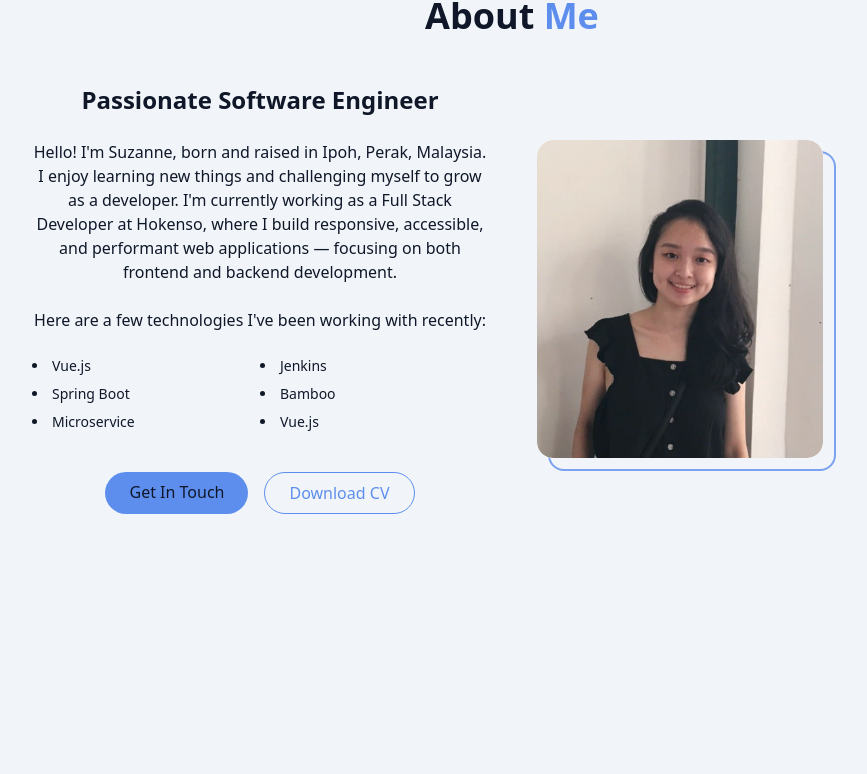
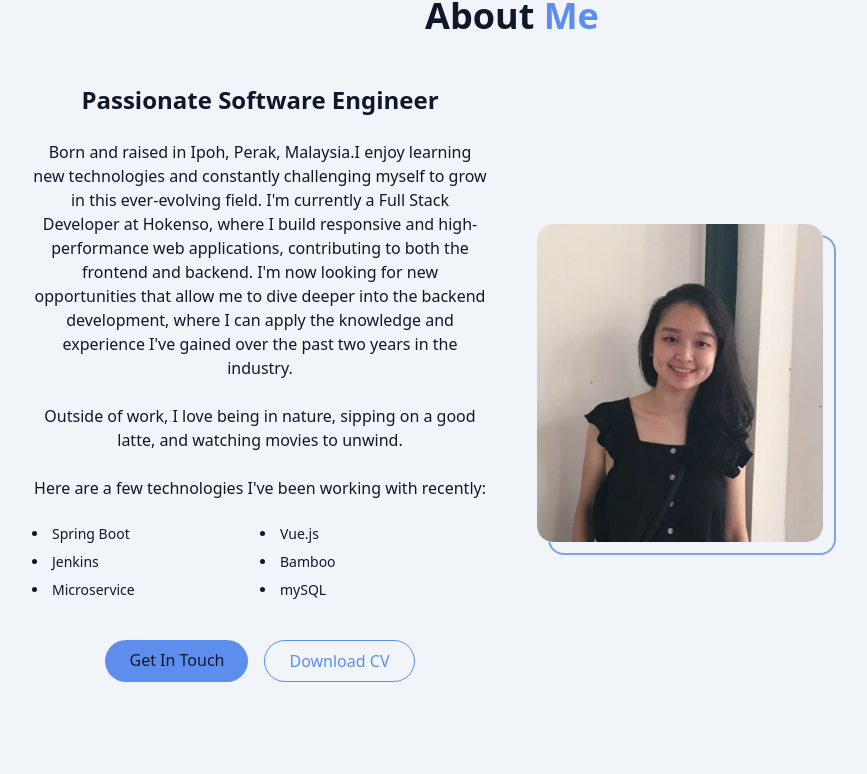
Before and after one commit to szan12/suz-portfolio, a React (Vite) app: page / in a window 1280 px wide. Shown: the part 900-1674 px from the top of the page, without its empty margins (128-995 px from the left). Built offline with nearby package versions, Linux system fonts and the light colour scheme.

Commit message:
update about and hero description

```diff
--- a/src/components/AboutSection.jsx
+++ b/src/components/AboutSection.jsx
@@ -18,10 +18,16 @@ export const AboutSection = () => {
             </h3>
 
             <p className="text-muted-foreground">
-              Hello! I'm Suzanne, born and raised in Ipoh, Perak, Malaysia.
-              I enjoy learning new things and challenging myself to grow as a developer.
-              I'm currently working as a Full Stack Developer at Hokenso, where I build responsive,
-              accessible, and performant web applications — focusing on both frontend and backend development.
+              Born and raised in Ipoh, Perak, Malaysia.
+              {/* I'm a developer passionate about building the backend logic that makes everything work. */}
+              I enjoy learning new technologies and constantly challenging myself to grow in this ever-evolving field.
+              I'm currently a Full Stack Developer at Hokenso, where I build responsive and high-performance web applications,
+              contributing to both the frontend and backend.
+              I'm now looking for new opportunities that allow me to dive deeper into the backend development,
+              where I can apply the knowledge and experience I've gained over the past two years in the industry.
+            </p>
+            <p>
+              Outside of work, I love being in nature, sipping on a good latte, and watching movies to unwind.
             </p>
 
             <p className="text-muted-foreground mt-4">
@@ -29,12 +35,12 @@ export const AboutSection = () => {
             </p>
 
             <ul className="grid grid-cols-2 gap-y-2 mt-2 text-muted-foreground text-sm list-disc list-inside text-left">
+              <li>Spring Boot</li>
               <li>Vue.js</li>
               <li>Jenkins</li>
-              <li>Spring Boot</li>
               <li>Bamboo</li>
               <li>Microservice</li>
-              <li>Vue.js</li>
+              <li>mySQL</li>
             </ul>
 
             <div className="flex flex-col sm:flex-row gap-4 pt-4 justify-center">
--- a/src/components/HeroSection.jsx
+++ b/src/components/HeroSection.jsx
@@ -14,7 +14,7 @@ export const HeroSection = () => {
                     </h1>
 
                     <p className="text-base md:text-lg text-muted-foreground max-w-2xl mx-auto opacity-0 animate-fade-in-delay-3">
-                        I build things — from frontend interfaces to backend systems. Lately, I’ve been diving into the depths of backend development, exploring scalable architectures, clean code, and technologies as vast as the universe.
+                        I build things — from frontend interfaces to backend systems. Lately, I’ve been diving into the depths of backend development, exploring technologies as vast as the universe.
                     </p>
 
                     <div className="pt-4 opacity-0 animate-fade-in-delay-4">
```
